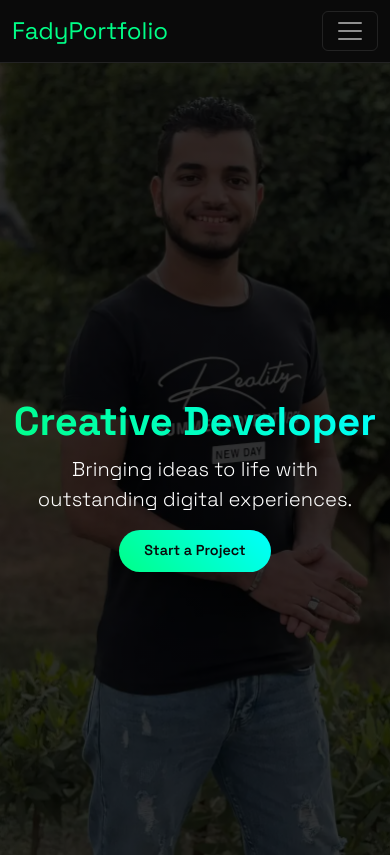
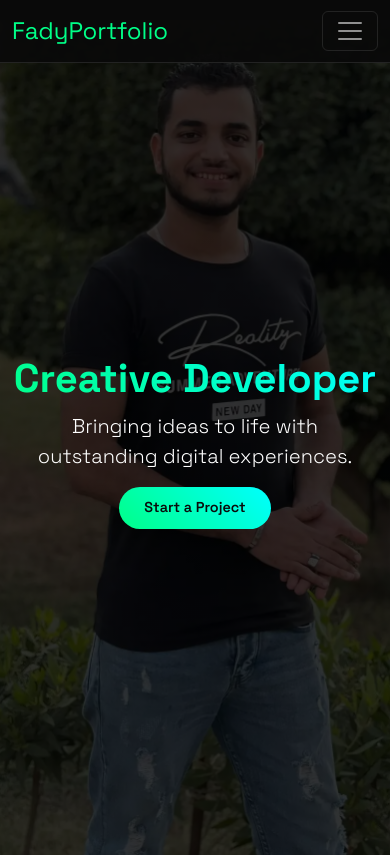
Before and after one commit to FadyNader0/Portfolio, a plain HTML site: page index.html in a window 390 px wide. Shown: the top 855 px of the page. Drawn offline with nearby package versions, Linux system fonts and the light colour scheme.

Commit message:
remove change scroll bar

```diff
--- a/style.css
+++ b/style.css
@@ -38,17 +38,6 @@ body {
 }
 @media (max-width: 768px) {
     .hero-text { font-size: 4rem; }
-
-
-}
-@media (max-width: 991px) {
-    .navbar{
-        position: static !important;
-    }
-    .hero-section{
-        margin-top: 0;
-    }
-
 }
 @media (max-width: 480px) {
     .hero-text { font-size: 2.5rem; }
```
